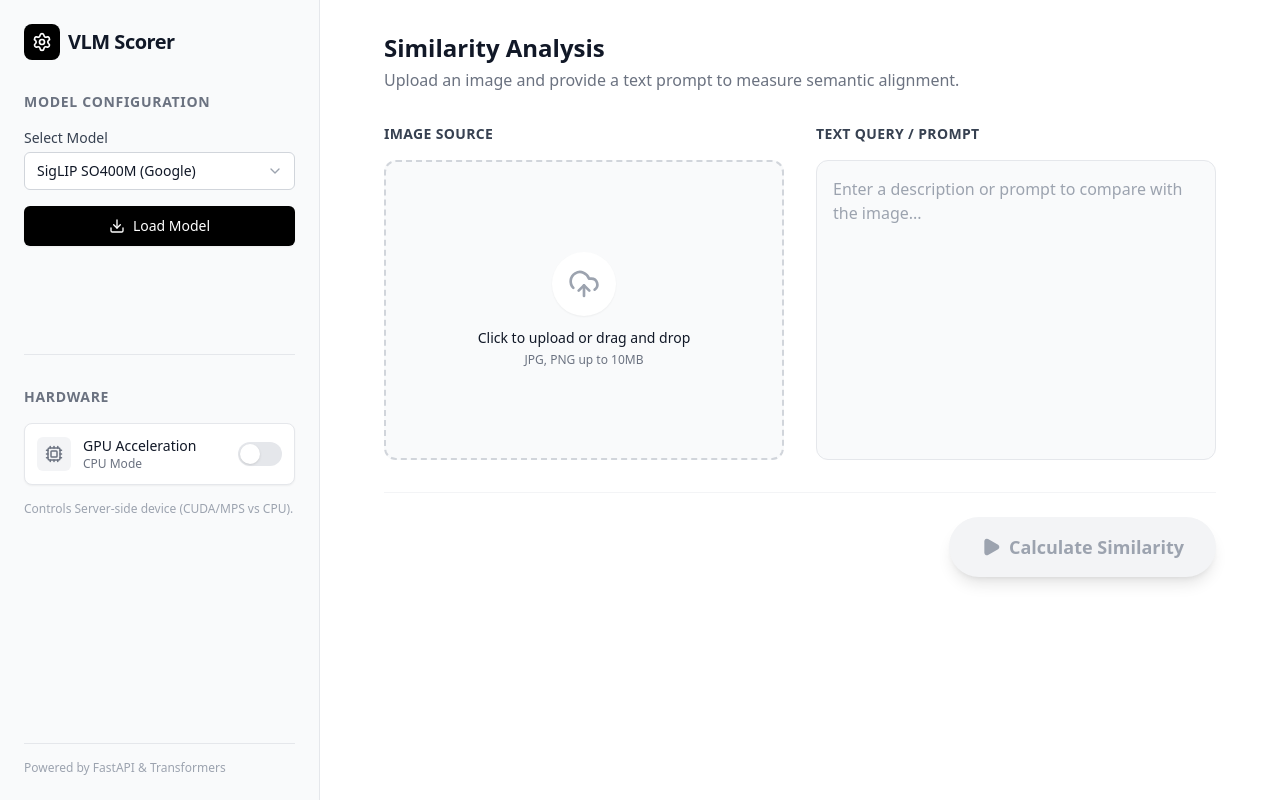
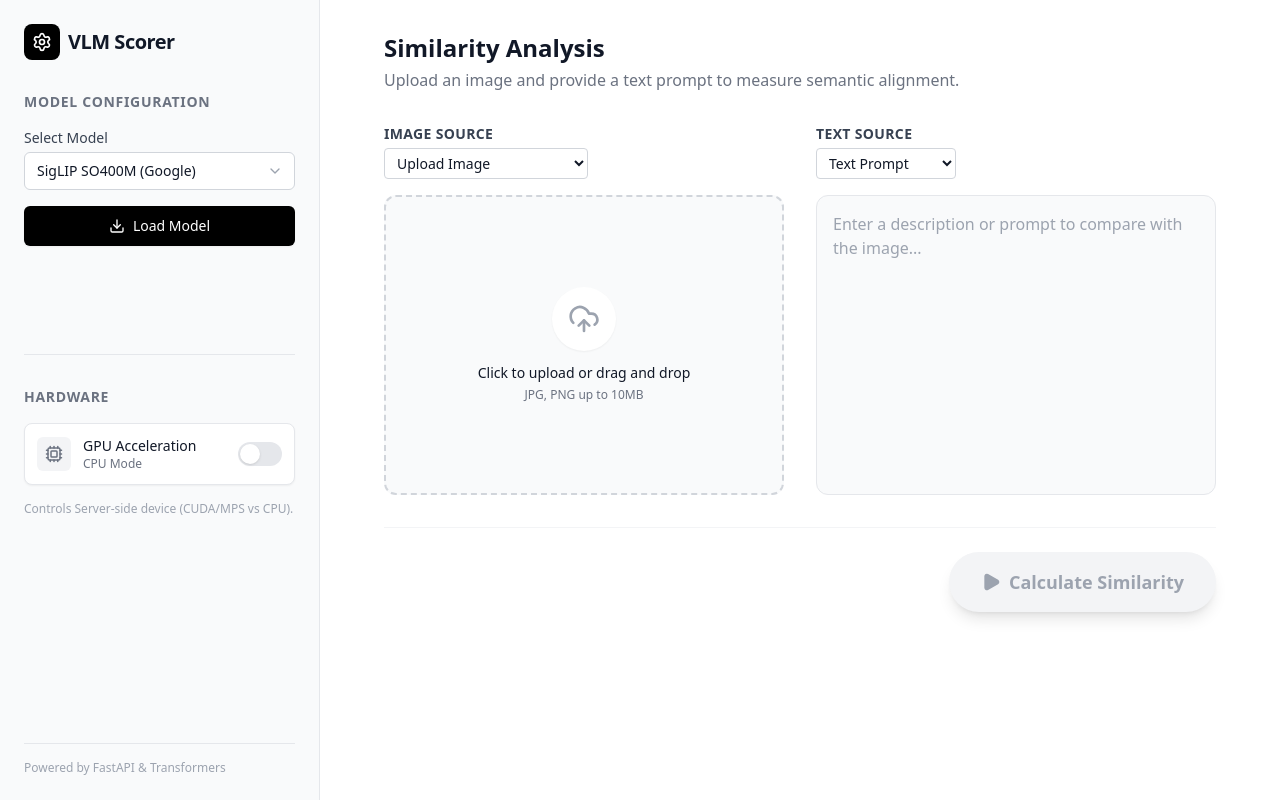
Before and after one commit to ottozhao-void/VLMSimliarityScore, a FastAPI app: page / in a window 1280 px wide. Run offline with FastAPI, Linux system fonts and the light colour scheme; some libraries are stand-ins or nearby versions.

Commit message:
feat: implement VLM similarity prediction API with flexible input sources, a web UI, and an API test utility.

```diff
--- a/main.py
+++ b/main.py
@@ -63,8 +63,10 @@ async def load_model(request: LoadModelRequest):
 
 @app.post("/api/predict")
 async def predict(
-    text: str = Form(...),
-    image: UploadFile = File(...)
+    image_source: str = Form("Image"),
+    text_source: str = Form("Text"),
+    text: Optional[str] = Form(None),
+    image: Optional[UploadFile] = File(None)
 ):
     if not state.model or not state.processor:
         raise HTTPException(status_code=400, detail="Model not loaded")
@@ -72,51 +74,78 @@ async def predict(
     try:
         start_time = time.time()
 
-        # Read image
-        image_data = await image.read()
-        raw_image = Image.open(io.BytesIO(image_data)).convert("RGB")
-
-        # Process inputs
-        inputs = state.processor(
-            text=[text],
-            images=raw_image,
-            padding="max_length",
-            truncation=True,
-            return_tensors="pt"
-        ).to(state.device)
-
-        # Inference
-        with torch.no_grad():
-            outputs = state.model(**inputs)
-
-        # Calculate similarity (Cosine Similarity)
-        # SigLIP/CLIP: normalize embeddings then dot product
-
         # Helper to normalize
         def normalize(t):
-            return t / t.norm(dim=-1, keepdim=True)
+             return t / t.norm(dim=-1, keepdim=True)
 
-        if hasattr(outputs, 'text_embeds') and hasattr(outputs, 'image_embeds'):
-            text_embeds = normalize(outputs.text_embeds)
-            image_embeds = normalize(outputs.image_embeds)
+        text_embeds = None
+        image_embeds = None
 
+        # Image Processing
+        if image_source == "Random":
+            # Generate random vector
+            # We need to know embedding dimension.
+            # Try to infer from model config or run a dummy pass?
+            # Or just use model.config.projection_dim if available.
+            # Let's rely on running a dummy pass or known dimensions if possible,
+            # OR simpler: check if we can get it from state.model.config
+
+            dim = 512 # Default CLIP/SigLIP base
+            if hasattr(state.model, "config"):
+                if hasattr(state.model.config, "projection_dim"):
+                    dim = state.model.config.projection_dim
+                elif hasattr(state.model.config, "hidden_size"):
+                    # careful, hidden_size might not be projection dim
+                    dim = state.model.config.hidden_size
+
+            # Generate random normal vector
+            image_embeds = torch.randn(1, dim).to(state.device)
+            image_embeds = normalize(image_embeds)
+
+        elif image_source == "Image" and image:
+            # Read image
+            image_data = await image.read()
+            raw_image = Image.open(io.BytesIO(image_data)).convert("RGB")
+
+            # Process inputs just for image
+            # Note: processor usually handles both, but we can pass just images
+            img_inputs = state.processor(images=raw_image, return_tensors="pt").to(state.device)
+
+            with torch.no_grad():
+                img_outputs = state.model.get_image_features(**img_inputs)
+
+            image_embeds = normalize(img_outputs)
+
+        # Text Processing
+        if text_source == "Random":
+            # Similar logic for text
+            dim = 512
+            if hasattr(state.model, "config"):
+                if hasattr(state.model.config, "projection_dim"):
+                    dim = state.model.config.projection_dim
+                elif hasattr(state.model.config, "hidden_size"):
+                    dim = state.model.config.hidden_size
+
+            text_embeds = torch.randn(1, dim).to(state.device)
+            text_embeds = normalize(text_embeds)
+
+        elif text_source == "Text" and text:
+            # Process text
+            text_inputs = state.processor(text=[text], padding="max_length", truncation=True, return_tensors="pt").to(state.device)
+
+            with torch.no_grad():
+                text_outputs = state.model.get_text_features(**text_inputs)
+
+            text_embeds = normalize(text_outputs)
+
+        if text_embeds is not None and image_embeds is not None:
             # Cosine similarity is dot product of normalized vectors
             similarity = (text_embeds @ image_embeds.T).item()
+        else:
+             raise HTTPException(status_code=500, detail="Could not compute embeddings for selected sources.")
 
-        # Some models use different output names or logits
-        elif hasattr(outputs, 'logits_per_image'):
-             # For CLIP, logits_per_image is (image_batch, text_batch)
-             # We can use sigmoid(logits) on SigLIP or softmax on CLIP, but users usually want cosine sim.
-             # However, raw embeddings are safer if available.
-             # Let's try to extract embeddings from last_hidden_state if specific heads aren't available,
-             # but usually AutoModel for CLIP/SigLIP returns embeds.
-
-             # Fallback logic if needed, but standard SigLIP/CLIP models return embeds
-             raise HTTPException(status_code=500, detail="Model output format not supported (missing text/image embeds)")
-
-        else:
-             # Fallback for models that might compute logits directly
-             raise HTTPException(status_code=500, detail="Model output format not supported")
+        # Old logic fallback removed/simplified since we use specific features API
+        pass
 
         end_time = time.time()
         duration_ms = (end_time - start_time) * 1000
--- a/templates/index.html
+++ b/templates/index.html
@@ -134,15 +134,24 @@
 
                     <!-- Image Input -->
                     <div class="space-y-4">
-                        <div class="flex justify-between items-center">
-                            <label class="text-sm font-semibold text-gray-700 uppercase tracking-wide">Image
+                        <div class="flex justify-between items-start mb-2">
+                            <div class="space-y-1">
+                                <label class="text-sm font-semibold text-gray-700 uppercase tracking-wide block">Image
                                     Source</label>
+                                <select id="image-source"
+                                    class="text-sm border border-gray-300 rounded px-2 py-1 bg-white focus:outline-none focus:ring-1 focus:ring-black">
+                                    <option value="Image">Upload Image</option>
+                                    <option value="Video">Video (Not Implemented)</option>
+                                    <option value="Random">Random Vector</option>
+                                </select>
+                            </div>
                             <button id="clear-image-btn"
-                                class="hidden text-xs text-red-500 hover:text-red-600 font-medium flex items-center gap-1">
+                                class="hidden text-xs text-red-500 hover:text-red-600 font-medium flex items-center gap-1 mt-6">
                                 <i data-lucide="x" width="14" height="14"></i> Clear
                             </button>
                         </div>
 
+                        <div id="drop-zone-container">
                             <div id="drop-zone"
                                 class="border-2 border-dashed border-gray-300 rounded-xl h-[300px] flex flex-col items-center justify-center transition-all duration-200 relative overflow-hidden group hover:border-black bg-gray-50 hover:bg-gray-100 cursor-pointer">
                                 <input type="file" id="image-input" class="hidden"
@@ -155,24 +164,49 @@
                                         <i data-lucide="upload-cloud" width="32" height="32"></i>
                                     </div>
                                     <div class="text-center">
-                                    <p class="text-sm font-medium text-gray-900">Click to upload or drag and drop</p>
+                                        <p class="text-sm font-medium text-gray-900">Click to upload or drag and drop
+                                        </p>
                                         <p class="text-xs text-gray-500 mt-1">JPG, PNG up to 10MB</p>
                                     </div>
                                 </div>
 
                                 <!-- Preview -->
-                            <img id="image-preview" class="hidden w-full h-full object-contain p-2 rounded-lg shadow-sm"
-                                alt="Preview">
+                                <img id="image-preview"
+                                    class="hidden w-full h-full object-contain p-2 rounded-lg shadow-sm" alt="Preview">
+                            </div>
+                        </div>
+                        <!-- Random Placeholder -->
+                        <div id="image-random-placeholder"
+                            class="hidden h-[300px] bg-slate-100 rounded-xl border border-gray-200 flex flex-col items-center justify-center text-slate-400">
+                            <i data-lucide="dice-5" width="48" height="48" class="opacity-50 mb-2"></i>
+                            <p class="text-sm font-medium uppercase tracking-wider">Random Vector Mode</p>
                         </div>
                     </div>
 
                     <!-- Text Input -->
                     <div class="space-y-4 flex flex-col">
-                        <label class="text-sm font-semibold text-gray-700 uppercase tracking-wide">Text Query /
-                            Prompt</label>
+                        <div class="space-y-1">
+                            <label class="text-sm font-semibold text-gray-700 uppercase tracking-wide block">Text
+                                Source</label>
+                            <select id="text-source"
+                                class="text-sm border border-gray-300 rounded px-2 py-1 bg-white focus:outline-none focus:ring-1 focus:ring-black">
+                                <option value="Text">Text Prompt</option>
+                                <option value="Random">Random Vector</option>
+                            </select>
+                        </div>
+
+                        <div id="text-input-container" class="flex-1 flex flex-col">
                             <textarea id="text-input"
                                 placeholder="Enter a description or prompt to compare with the image..."
                                 class="w-full flex-1 min-h-[300px] p-4 bg-gray-50 border border-gray-200 rounded-xl resize-none focus:outline-none focus:ring-2 focus:ring-black focus:border-transparent transition-all placeholder:text-gray-400"></textarea>
+                        </div>
+
+                        <!-- Random Placeholder -->
+                        <div id="text-random-placeholder"
+                            class="hidden h-[300px] bg-slate-100 rounded-xl border border-gray-200 flex flex-col items-center justify-center text-slate-400">
+                            <i data-lucide="dice-5" width="48" height="48" class="opacity-50 mb-2"></i>
+                            <p class="text-sm font-medium uppercase tracking-wider">Random Vector Mode</p>
+                        </div>
                     </div>
                 </div>
 
@@ -253,12 +287,22 @@
         const gpuText = document.getElementById('gpu-text');
 
         const dropZone = document.getElementById('drop-zone');
+        const dropZoneContainer = document.getElementById('drop-zone-container');
+        const imageRandomPlaceholder = document.getElementById('image-random-placeholder');
+
         const imageInput = document.getElementById('image-input');
         const dropPlaceholder = document.getElementById('drop-placeholder');
         const imagePreview = document.getElementById('image-preview');
         const clearImageBtn = document.getElementById('clear-image-btn');
+
         const textInput = document.getElementById('text-input');
+        const textInputContainer = document.getElementById('text-input-container');
+        const textRandomPlaceholder = document.getElementById('text-random-placeholder');
+
         const calculateBtn = document.getElementById('calculate-btn');
+
+        const imageSourceSelect = document.getElementById('image-source');
+        const textSourceSelect = document.getElementById('text-source');
 
         const resultsSection = document.getElementById('results-section');
         const scoreValue = document.getElementById('score-value');
@@ -296,8 +340,8 @@
         }
 
         function updateCalculateButton() {
-            const hasText = textInput.value.trim().length > 0;
-            const hasImage = selectedImage !== null;
+            const hasText = textSourceSelect.value === 'Random' || textInput.value.trim().length > 0;
+            const hasImage = imageSourceSelect.value === 'Random' || selectedImage !== null;
             const ready = isModelLoaded && hasText && hasImage;
 
             if (ready) {
@@ -312,6 +356,33 @@
         }
 
         // Event Listeners
+
+        // Source Selectors
+        imageSourceSelect.addEventListener('change', (e) => {
+            const val = e.target.value;
+            if (val === 'Random') {
+                dropZoneContainer.classList.add('hidden');
+                imageRandomPlaceholder.classList.remove('hidden');
+            } else {
+                dropZoneContainer.classList.remove('hidden');
+                imageRandomPlaceholder.classList.add('hidden');
+            }
+            // If Video is selected (not implemented), maybe show alert?
+            // For now, Video behaves like Image but without implementation logic as per req.
+            updateCalculateButton();
+        });
+
+        textSourceSelect.addEventListener('change', (e) => {
+            const val = e.target.value;
+            if (val === 'Random') {
+                textInputContainer.classList.add('hidden');
+                textRandomPlaceholder.classList.remove('hidden');
+            } else {
+                textInputContainer.classList.remove('hidden');
+                textRandomPlaceholder.classList.add('hidden');
+            }
+            updateCalculateButton();
+        });
         modelPreset.addEventListener('change', (e) => {
             if (e.target.value === 'custom') {
                 customModelInput.classList.remove('hidden');
@@ -430,7 +501,8 @@
 
         // Calculation
         calculateBtn.addEventListener('click', async () => {
-            if (!selectedImage || !textInput.value) return;
+            if (!selectedImage && imageSourceSelect.value === 'Image') return;
+            if (!textInput.value && textSourceSelect.value === 'Text') return;
 
             calculateBtn.disabled = true;
             calculateBtn.innerHTML = `
@@ -438,8 +510,16 @@
                 <span>Computing...</span>`;
 
             const formData = new FormData();
+            formData.append('image_source', imageSourceSelect.value);
+            formData.append('text_source', textSourceSelect.value);
+
+            if (imageSourceSelect.value === 'Image' && selectedImage) {
+                formData.append('image', selectedImage);
+            }
+
+            if (textSourceSelect.value === 'Text') {
                 formData.append('text', textInput.value);
-            formData.append('image', selectedImage);
+            }
 
             try {
                 const res = await fetch('/api/predict', {
```
Also changed, not shown: verify_api.py (added, +63 -0 lines). Lines whose indentation alone changed are shown as unchanged.
